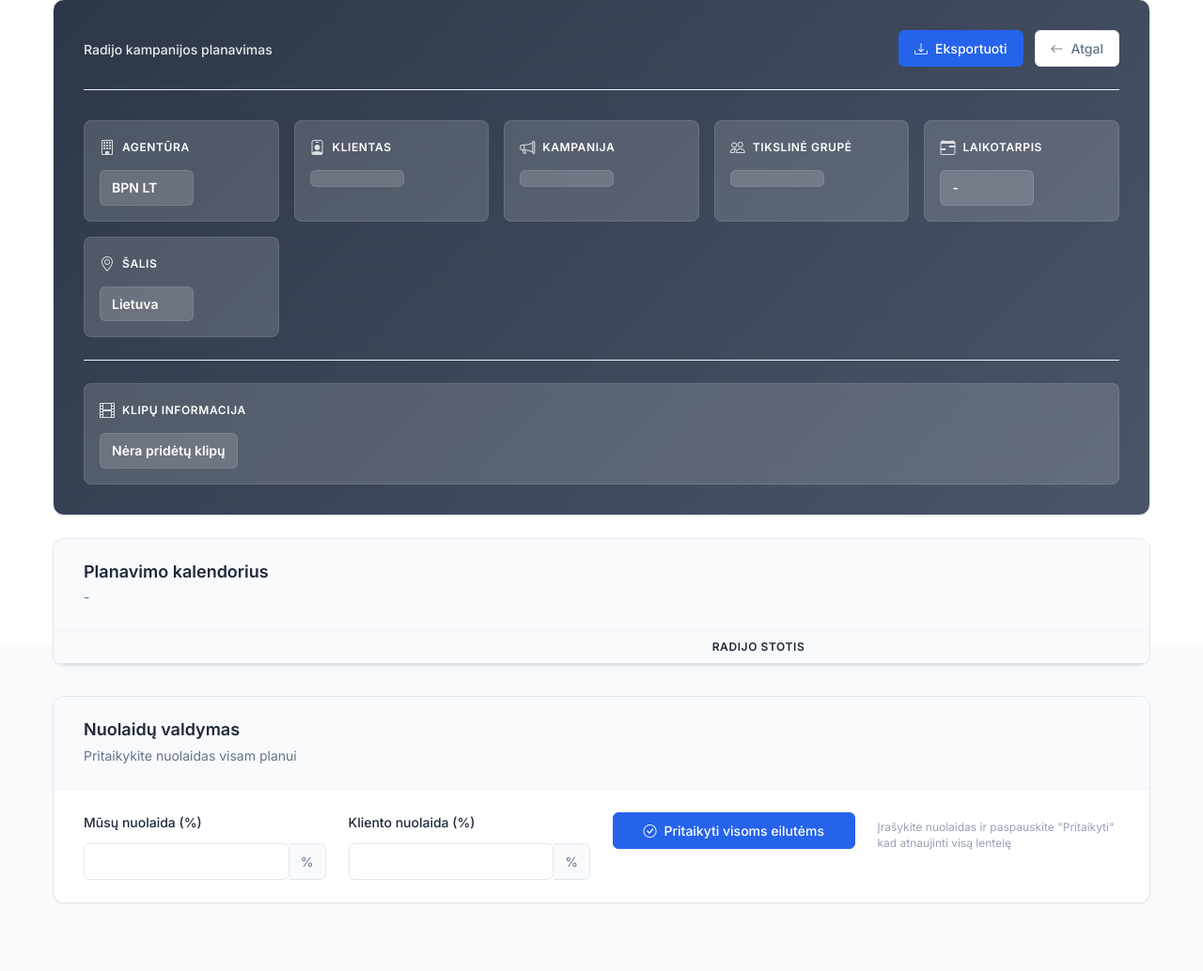
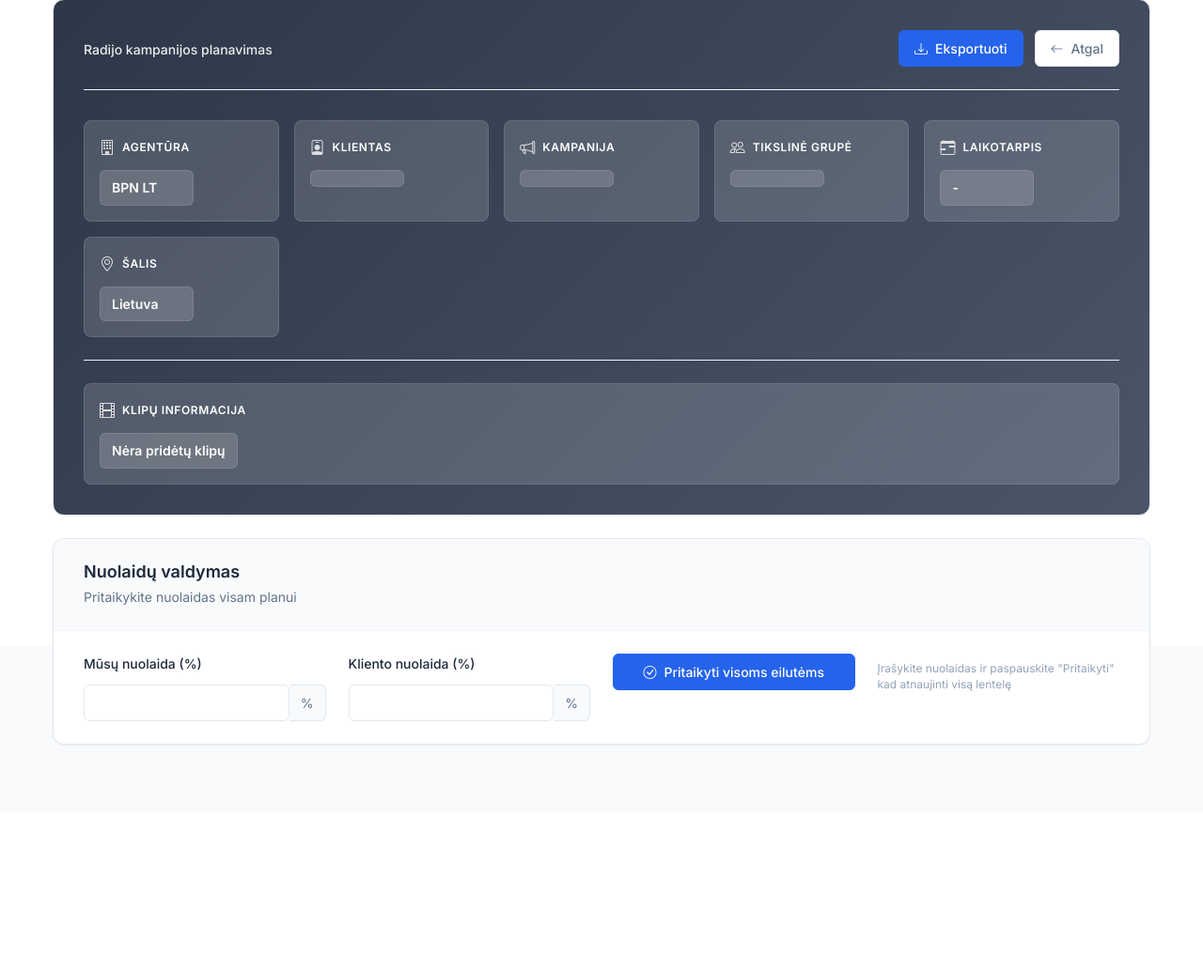
Before and after one commit to Vainius2002/radio-planning, a Flask app: template app/templates/view_plan.html in a window 1280 px wide. Shown: the part 113-1147 px from the top of the page at 94% size. After the commit the page ends 907 px from the top, so only its background shows below. Run offline with Flask 3, Linux system fonts and the light colour scheme; the template is opened without the code that fills it, so the values that code supplies are empty; some libraries are stand-ins or nearby versions.

Commit message:
Removed additional calendar

```diff
--- a/app/templates/view_plan.html
+++ b/app/templates/view_plan.html
@@ -90,35 +90,6 @@
                             Nėra pridėtų klipų
                         {% endif %}
                     </div>
-                </div>
-            </div>
-        </div>
-    </div>
-
-    <!-- Calendar Section -->
-    <div class="mb-4">
-        <!-- Calendar Section -->
-        <div class="professional-section">
-            <div class="section-header">
-                <div class="section-title">
-                    <h3>Planavimo kalendorius</h3>
-                    <span class="section-subtitle">{{ plan.start_date }} - {{ plan.end_date }}</span>
-                </div>
-            </div>
-
-            <div class="table-container">
-                <div class="table-responsive">
-                    <table class="professional-table" id="calendar-table">
-                        <thead>
-                            <tr id="calendar-header">
-                                <th class="station-column">Radijo stotis</th>
-                                <!-- Date headers will be generated here -->
-                            </tr>
-                        </thead>
-                        <tbody id="calendar-body">
-                            <!-- Station rows with input cells will be generated here -->
-                        </tbody>
-                    </table>
                 </div>
             </div>
         </div>
```
